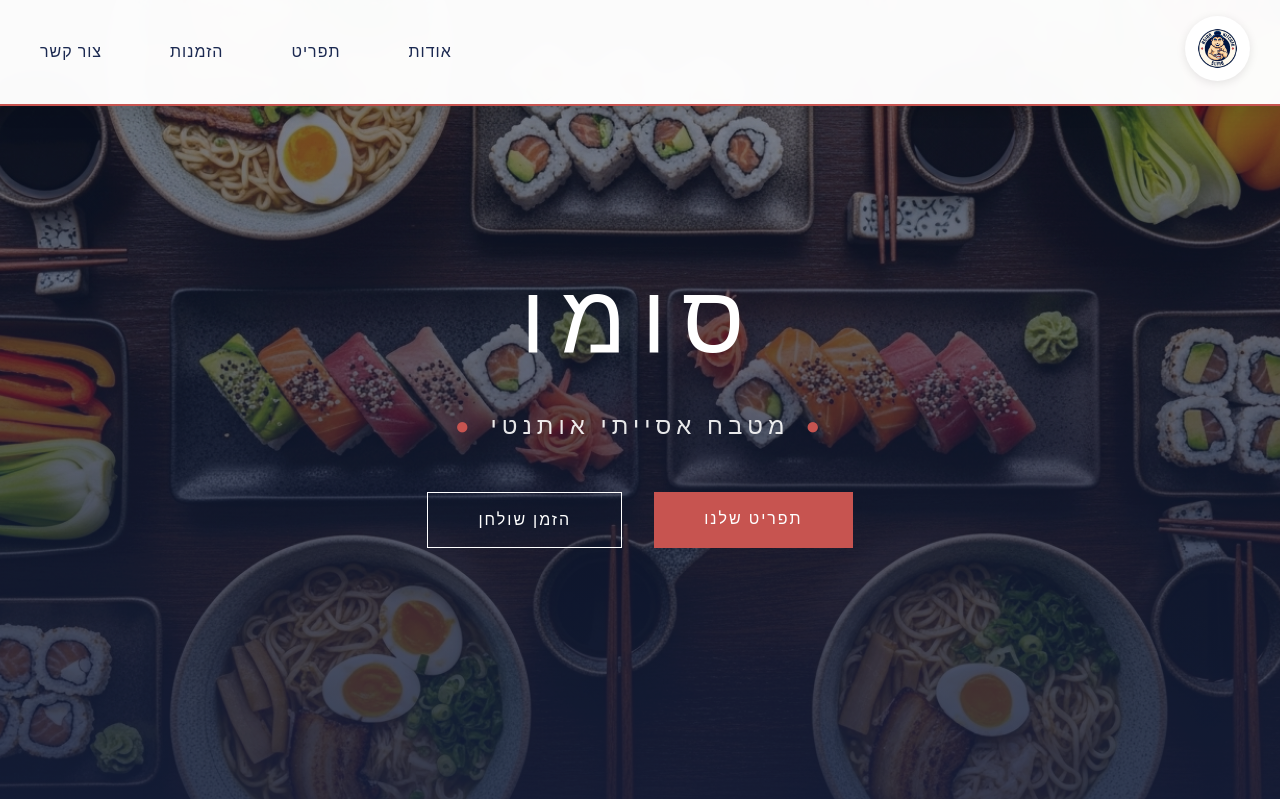
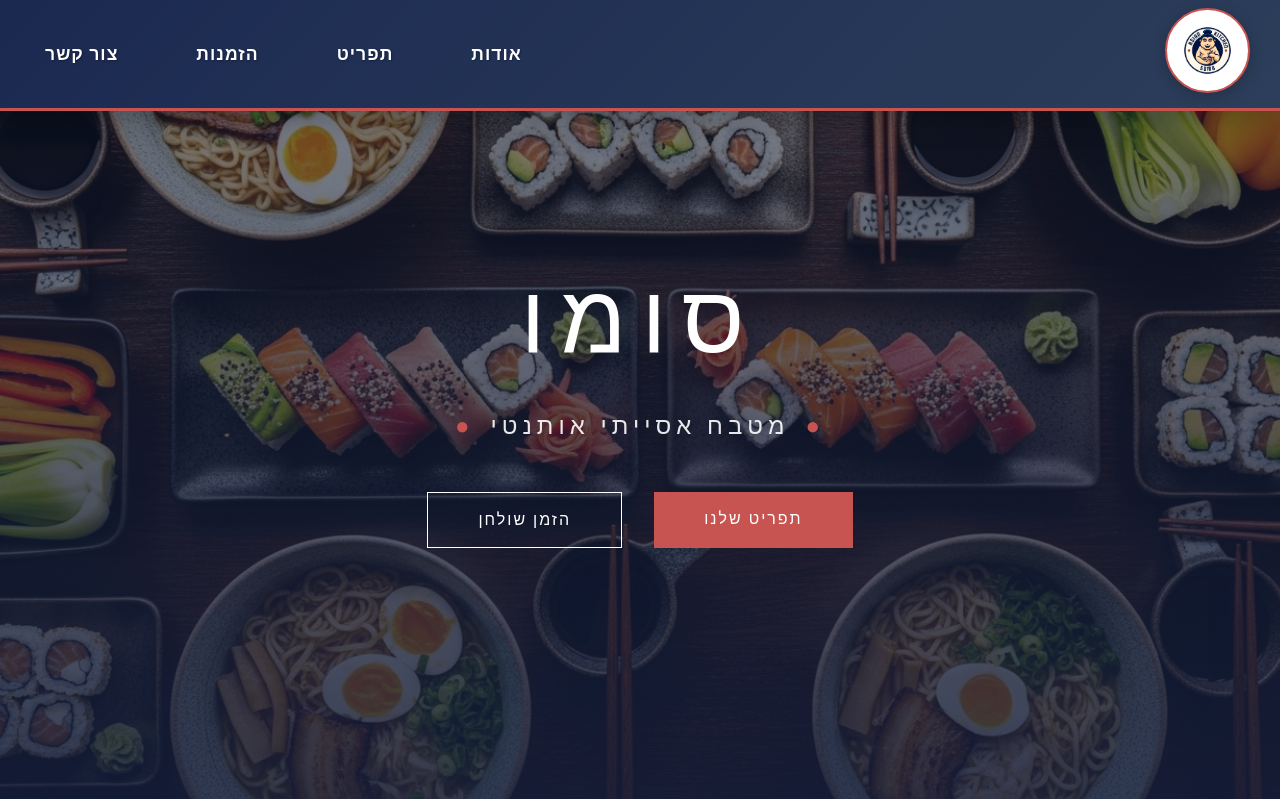
Before and after one commit to halur-io/android-hub, a Flask app: page / in a window 1280 px wide. Shown: the top 799 px of the page. Run offline with Flask 3, Linux system fonts and the light colour scheme; some libraries are stand-ins or nearby versions.

Commit message:
Improve website's visual appeal and branding with updated styling
Update the website's CSS to enhance the navbar's background, increase the logo size for better visibility, and adjust menu item styling for improved readability and aesthetic.

Replit-Commit-Author: Agent
Replit-Commit-Session-Id: 5028ef88-8d31-4cf4-9f8a-301b79f2947c
Replit-Commit-Checkpoint-Type: full_checkpoint
Replit-Commit-Screenshot-Url: https://storage.googleapis.com/screenshot-production-us-central1/cad2a536-a2eb-41a8-a0a3-6f4a608fee70/5028ef88-8d31-4cf4-9f8a-301b79f2947c/EQXDxPX

```diff
--- a/static/css/sushifushi.css
+++ b/static/css/sushifushi.css
@@ -50,24 +50,24 @@ body {
     width: 100%;
     top: 0;
     z-index: 1000;
-    background: rgba(255, 255, 255, 0.98);
+    background: linear-gradient(135deg, var(--sumo-navy) 0%, #2c3e5a 100%);
     backdrop-filter: blur(10px);
-    box-shadow: 0 2px 20px rgba(0, 0, 0, 0.15);
+    box-shadow: 0 4px 30px rgba(0, 0, 0, 0.3);
     transition: all 0.3s ease;
-    border-bottom: 2px solid var(--sumo-coral);
+    border-bottom: 3px solid var(--sumo-coral);
 }
 
 .navbar.scrolled {
-    background: rgba(255, 255, 255, 1);
-    padding: 0.3rem 0;
-    box-shadow: 0 4px 30px rgba(0, 0, 0, 0.2);
+    background: linear-gradient(135deg, var(--sumo-navy) 0%, #2c3e5a 100%);
+    padding: 0.2rem 0;
+    box-shadow: 0 6px 40px rgba(0, 0, 0, 0.4);
 }
 
 .navbar .container {
     display: flex;
     justify-content: space-between;
     align-items: center;
-    padding: 1rem 30px;
+    padding: 0.5rem 30px;
     position: relative;
     max-width: 100%;
 }
@@ -84,14 +84,15 @@ body {
 
 .navbar-brand img {
     transition: transform 0.3s ease;
-    height: 65px;
-    width: 65px;
+    height: 85px;
+    width: 85px;
     display: block;
     object-fit: contain;
     border-radius: 50%;
-    padding: 3px;
+    padding: 5px;
     background: white;
-    box-shadow: 0 2px 10px rgba(0, 0, 0, 0.1);
+    box-shadow: 0 3px 15px rgba(0, 0, 0, 0.2);
+    border: 2px solid var(--sumo-coral);
 }
 
 .navbar-brand a:hover img {
@@ -108,16 +109,17 @@ body {
 }
 
 .navbar-menu a {
-    color: var(--sumo-navy);
+    color: var(--pure-white);
     text-decoration: none;
-    font-weight: 500;
-    font-size: 1rem;
+    font-weight: 600;
+    font-size: 1.1rem;
     letter-spacing: 1px;
     text-transform: uppercase;
     position: relative;
     transition: all 0.3s;
-    padding: 5px 10px;
-    border-radius: 20px;
+    padding: 8px 15px;
+    border-radius: 25px;
+    text-shadow: 1px 1px 2px rgba(0, 0, 0, 0.3);
 }
 
 .navbar-menu a::before {
```
Also changed, not shown: other parts of static/css/sushifushi.css (+21 -9 lines).
